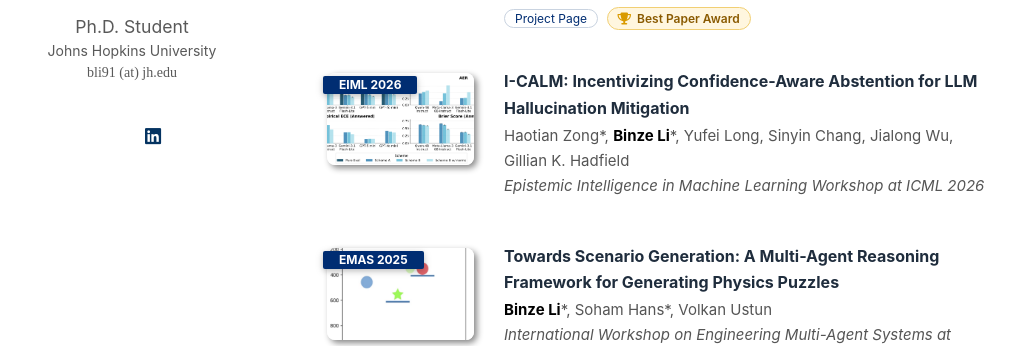
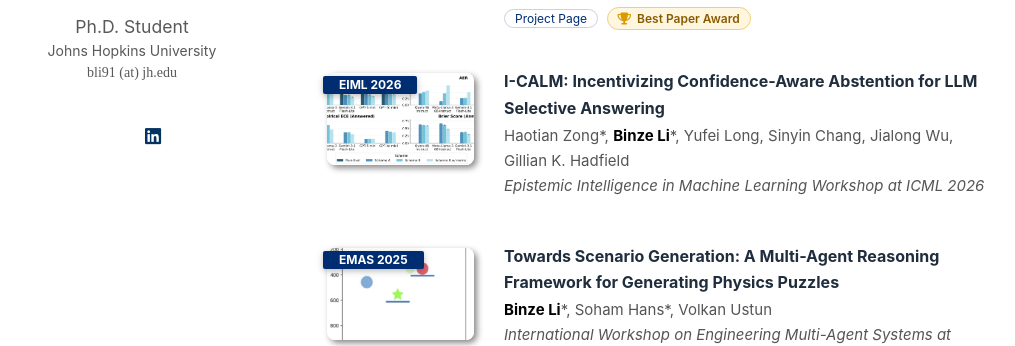
Before and after one commit to binzeli/binzeli.github.io, a Jekyll site: the page built from index.md, in a window 1280 px wide and 900 px high, scrolled down 855 px. Shown: the part 365-711 px from the top of the window, without its empty margins (148-1163 px from the left). Built offline with Jekyll 4.4.1, drawn with Linux system fonts in a browser that asks for light colours; a style sheet for code colours, icons or effects is not loaded; our own code applies the rules of GitHub Pages for plain Markdown files.

Commit message:
Update I-CALM paper title
Co-Authored-By: Claude Opus 5.5 <noreply@anthropic.com>

```diff
--- a/_data/publications.yml
+++ b/_data/publications.yml
@@ -9,7 +9,7 @@ main:
     image: /assets/img/thought_trace.png
     notes: "Best Paper Award"
 
-  - title: "I-CALM: Incentivizing Confidence-Aware Abstention for LLM Hallucination Mitigation"
+  - title: "I-CALM: Incentivizing Confidence-Aware Abstention for LLM Selective Answering"
     authors: "Haotian Zong*, <strong>Binze Li</strong>*, Yufei Long, Sinyin Chang, Jialong Wu, Gillian K. Hadfield"
     conference: "Epistemic Intelligence in Machine Learning Workshop at ICML 2026"
     conference_short: "EIML 2026"
```
